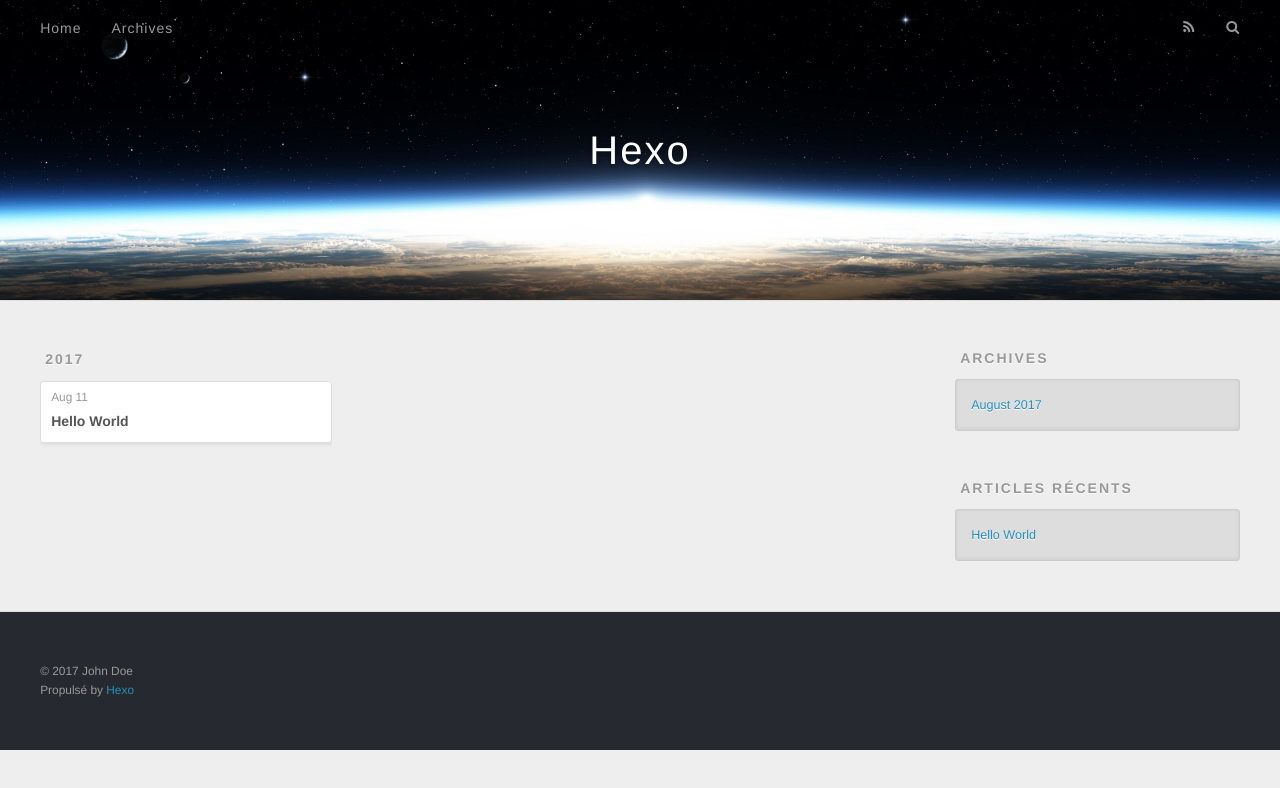
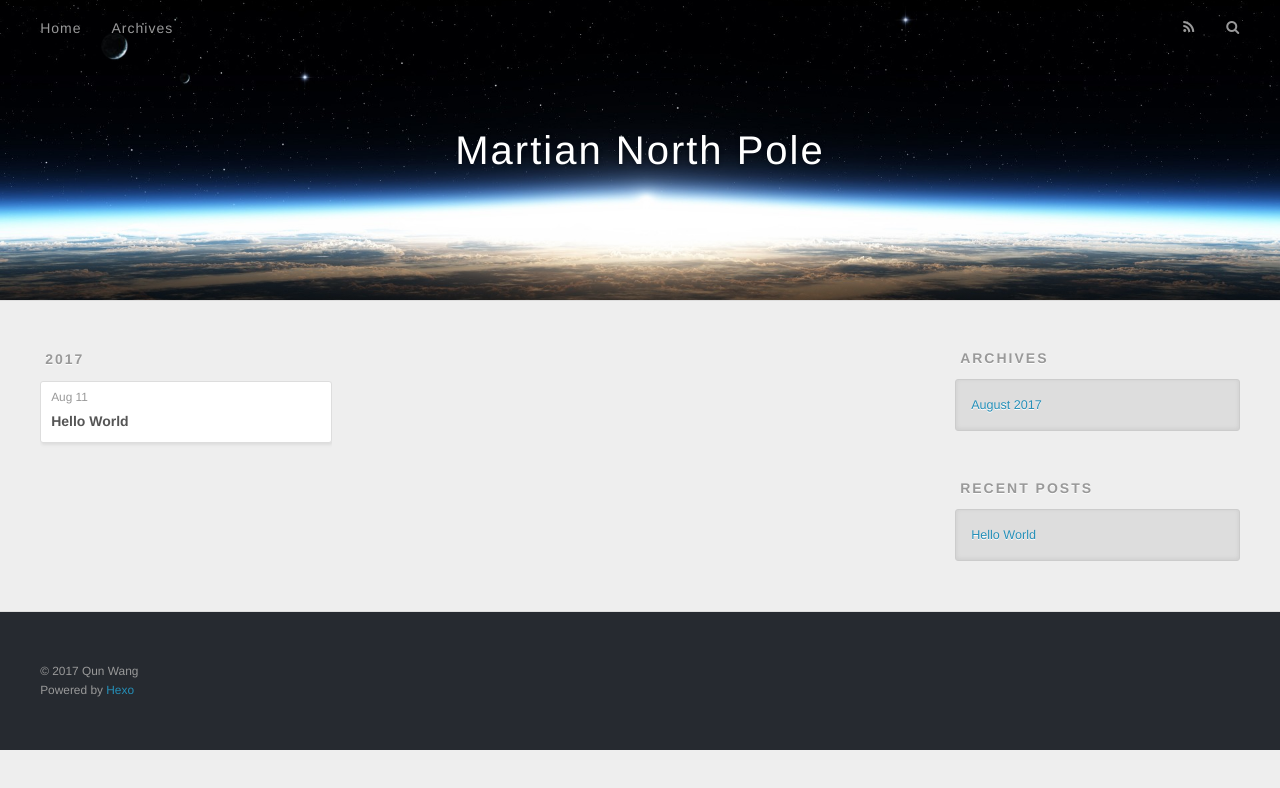
Before and after one commit to PandaonMars/PandaonMars.github.io, a plain HTML site: page archives/2017/08/index.html in a window 1280 px wide. Drawn offline with nearby package versions, Linux system fonts and the light colour scheme.

Commit message:
Site updated: 2017-08-11 17:36:47

```diff
--- a/archives/2017/08/index.html
+++ b/archives/2017/08/index.html
@@ -3,16 +3,16 @@
 <head>
   <meta charset="utf-8">
 
-  <title>Archives: 2017/8 | Hexo</title>
+  <title>Archives: 2017/8 | Martian North Pole</title>
   <meta name="viewport" content="width=device-width, initial-scale=1, maximum-scale=1">
   <meta property="og:type" content="website">
-<meta property="og:title" content="Hexo">
+<meta property="og:title" content="Martian North Pole">
 <meta property="og:url" content="http://yoursite.com/archives/2017/08/index.html">
-<meta property="og:site_name" content="Hexo">
+<meta property="og:site_name" content="Martian North Pole">
 <meta name="twitter:card" content="summary">
-<meta name="twitter:title" content="Hexo">
+<meta name="twitter:title" content="Martian North Pole">
 
-    <link rel="alternate" href="/atom.xml" title="Hexo" type="application/atom+xml">
+    <link rel="alternate" href="/atom.xml" title="Martian North Pole" type="application/atom+xml">
 
 
     <link rel="icon" href="/favicon.png">
@@ -33,7 +33,7 @@
   <div id="header-outer" class="outer">
     <div id="header-title" class="inner">
       <h1 id="logo-wrap">
-        <a href="/" id="logo">Hexo</a>
+        <a href="/" id="logo">Martian North Pole</a>
       </h1>
 
     </div>
@@ -48,9 +48,9 @@
       </nav>
       <nav id="sub-nav">
 
-          <a id="nav-rss-link" class="nav-icon" href="/atom.xml" title="Flux RSS"></a>
+          <a id="nav-rss-link" class="nav-icon" href="/atom.xml" title="RSS Feed"></a>
 
-        <a id="nav-search-btn" class="nav-icon" title="Rechercher"></a>
+        <a id="nav-search-btn" class="nav-icon" title="Search"></a>
       </nav>
       <div id="search-form-wrap">
         <form action="//google.com/search" method="get" accept-charset="UTF-8" class="search-form"><input type="search" name="q" class="search-form-input" placeholder="Search"><button type="submit" class="search-form-submit">&#xF002;</button><input type="hidden" name="sitesearch" value="http://yoursite.com"></form>
@@ -117,7 +117,7 @@
 
 
   <div class="widget-wrap">
-    <h3 class="widget-title">Articles récents</h3>
+    <h3 class="widget-title">Recent Posts</h3>
     <div class="widget">
       <ul>
 
@@ -137,8 +137,8 @@
 
   <div class="outer">
     <div id="footer-info" class="inner">
-      &copy; 2017 John Doe<br>
-      Propulsé by <a href="http://hexo.io/" target="_blank">Hexo</a>
+      &copy; 2017 Qun Wang<br>
+      Powered by <a href="http://hexo.io/" target="_blank">Hexo</a>
     </div>
   </div>
 </footer>
```
Also changed, not shown: 2017/08/11/hello-world/index.html (+10 -10 lines), archives/2017/index.html (+11 -11 lines), archives/index.html (+11 -11 lines), index.html (+12 -12 lines).
